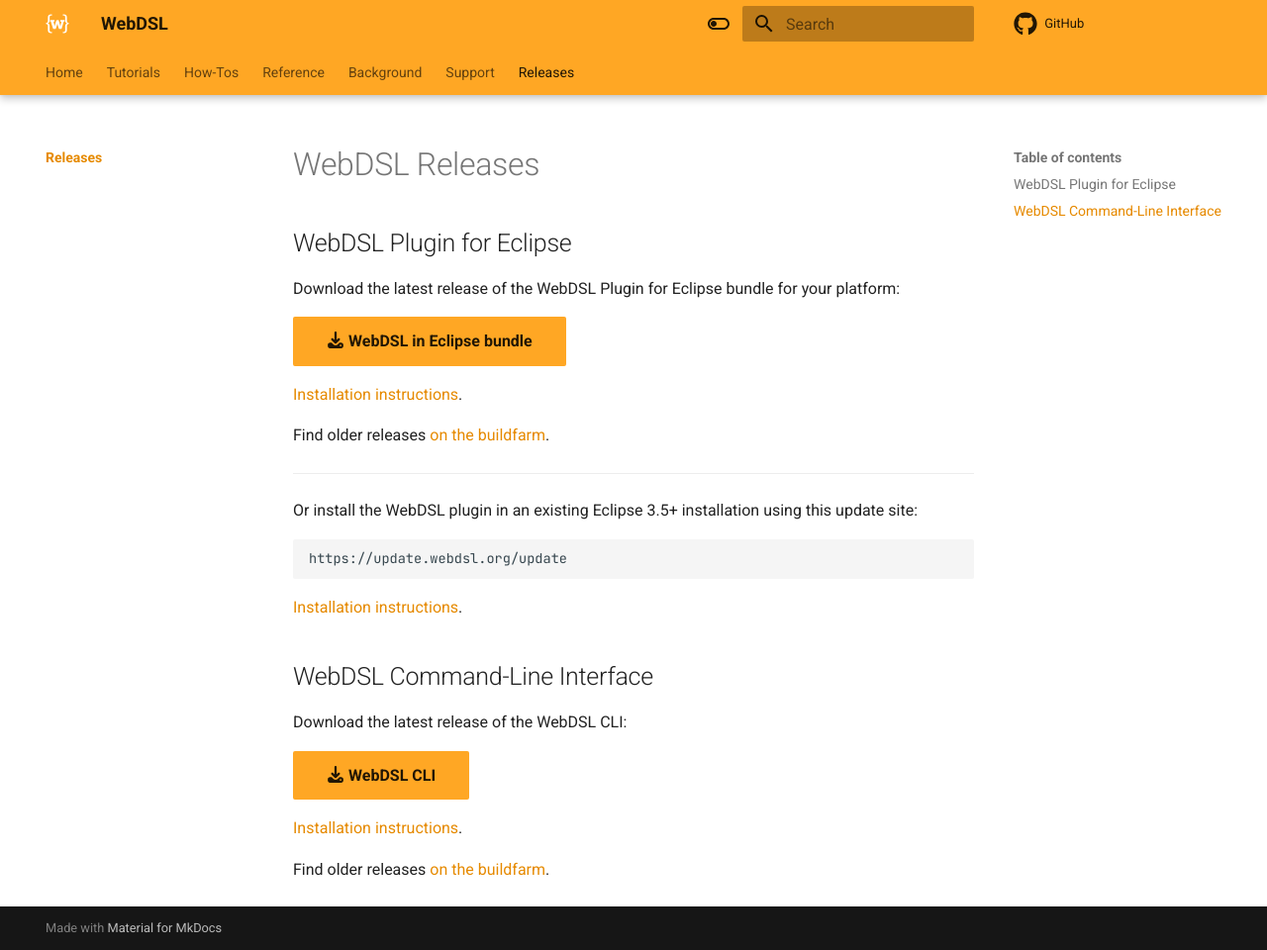
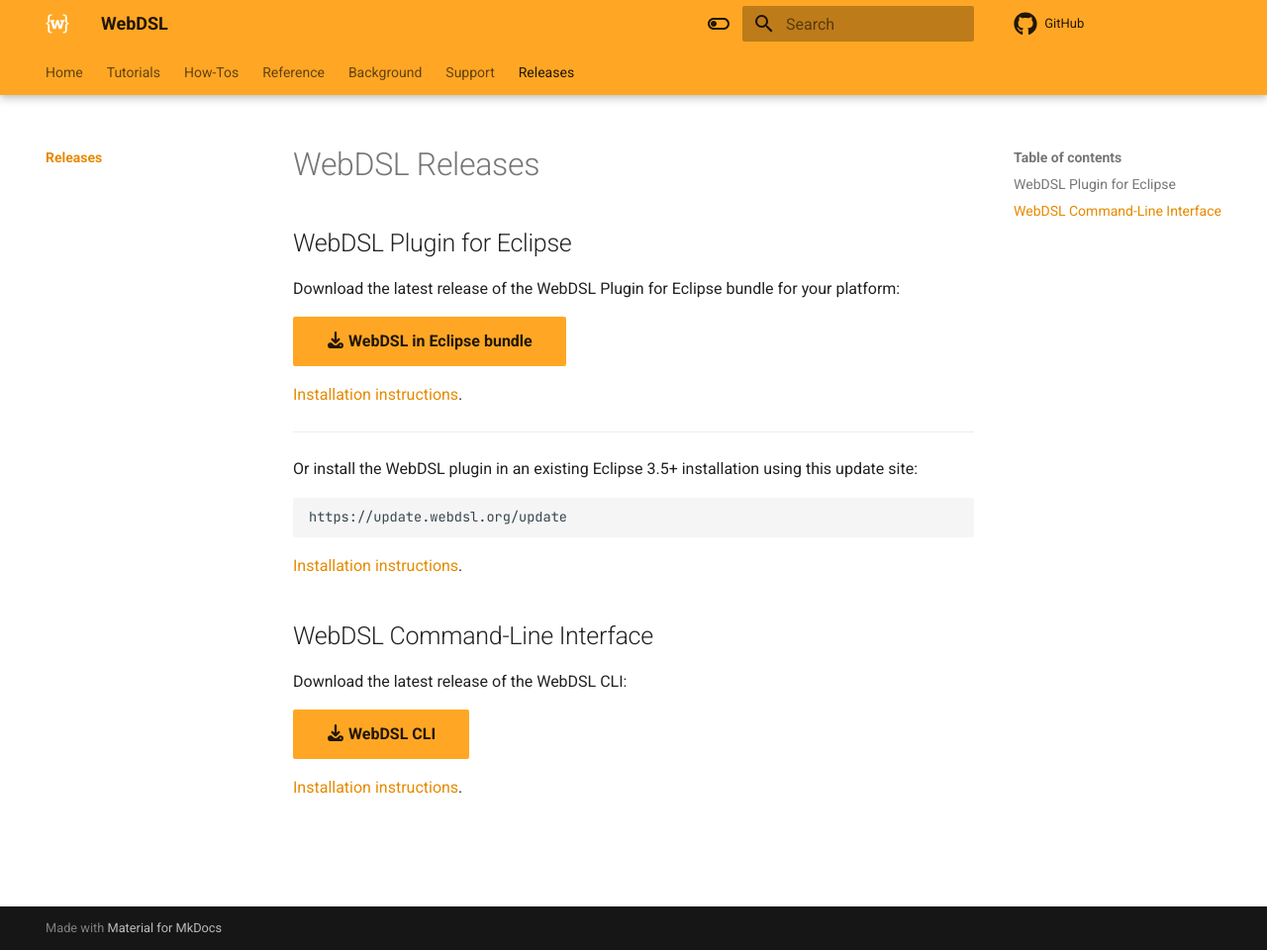
Before and after one commit to webdsl/webdsl-docs, an MkDocs documentation site: the page built from docs/releases/index.md, in a window 1280 px wide and 960 px high. Shown: the whole window at 99% size. Built offline with MkDocs 1.6.1 and Material for MkDocs 9.7.7, drawn with Linux system fonts in a browser that asks for light colours; comment, search, counter and statistics services are not loaded.

Commit message:
Update compiler url

```diff
--- a/docs/releases/index.md
+++ b/docs/releases/index.md
@@ -7,7 +7,7 @@
 
 [Installation instructions](../howtos/install-eclipse-bundle.md).
 
-Find older releases [on the buildfarm](https://buildfarm.metaborg.org/view/WebDSL/job/webdsl-eclipsegen/).
+<!--Find older releases [on the buildfarm](https://buildfarm.metaborg.org/view/WebDSL/job/webdsl-eclipsegen/).-->
 
 ---
 
@@ -23,8 +23,8 @@
 ## WebDSL Command-Line Interface
 Download the latest release of the WebDSL CLI:
 
-[:fontawesome-solid-download: WebDSL CLI](https://buildfarm.metaborg.org/job/webdsl-compiler/lastSuccessfulBuild/artifact/webdsl.zip){ .md-button .md-button--primary }
+[:fontawesome-solid-download: WebDSL CLI](https://update.webdsl.org/compiler/webdsl.zip){ .md-button .md-button--primary }
 
 [Installation instructions](../howtos/install-cli.md).
 
-Find older releases [on the buildfarm](https://buildfarm.metaborg.org/job/webdsl-compiler/lastSuccessfulBuild/artifact/webdsl.zip).
+<!--Find older releases [on the buildfarm](https://buildfarm.metaborg.org/job/webdsl-compiler/lastSuccessfulBuild/artifact/webdsl.zip).-->
```
